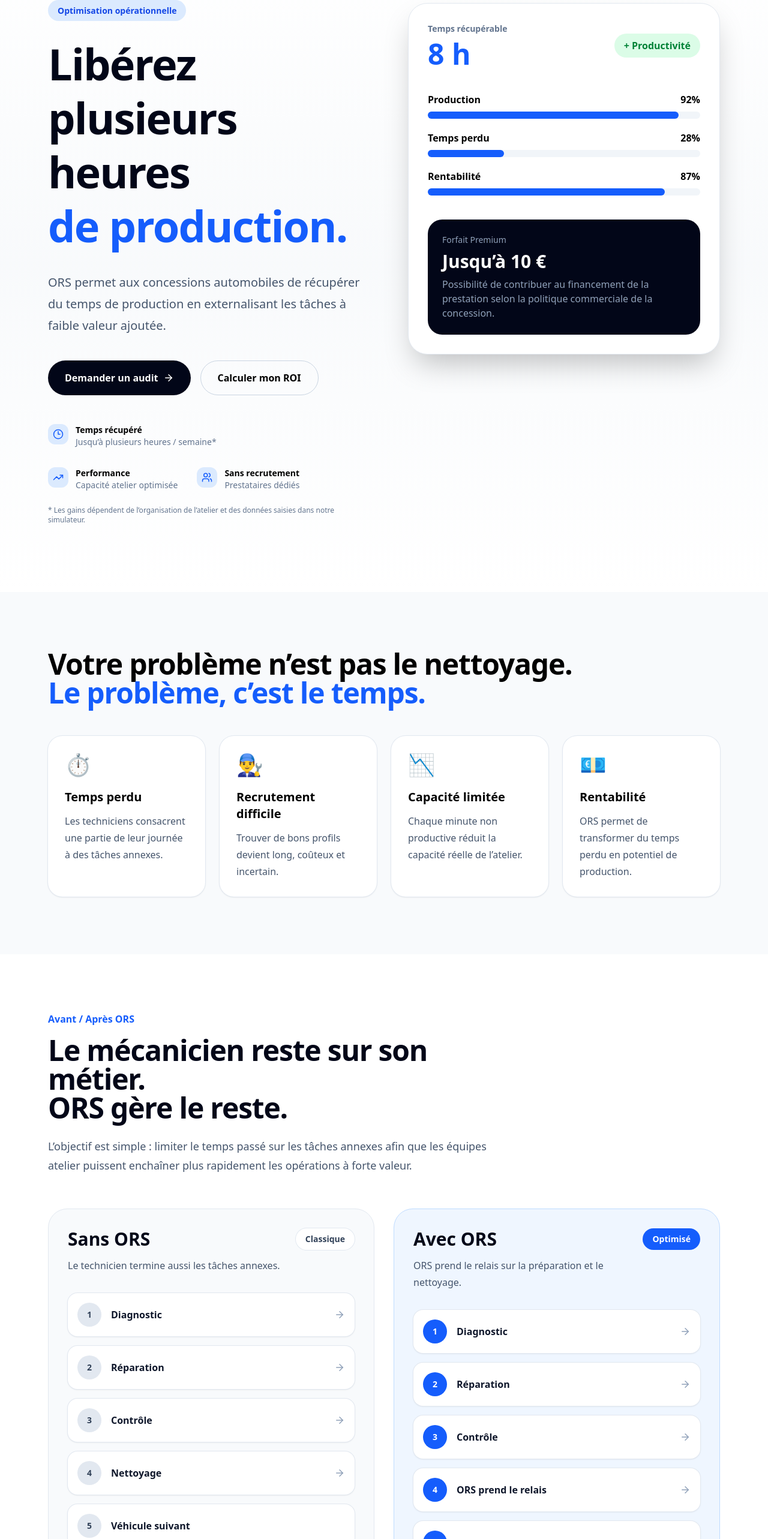
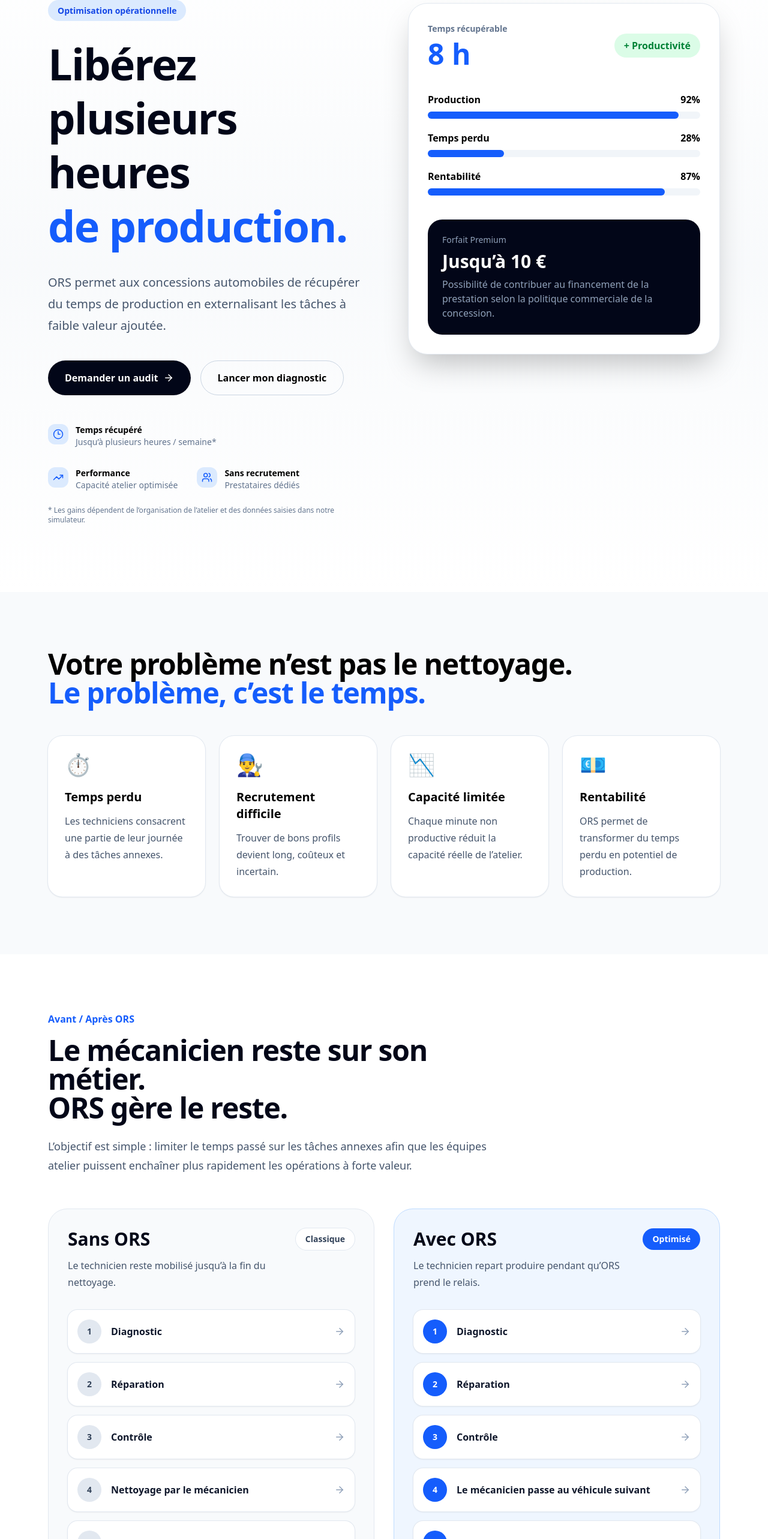
Before and after one commit to vekuAa/ors-solution, a Next.js app: page / in a window 1280 px wide. Shown: the part 184-2750 px from the top of the page at 60% size. Built offline with nearby package versions, Linux system fonts and the light colour scheme.

Commit message:
Initial ORS website

```diff
--- a/components/BeforeAfterSection.tsx
+++ b/components/BeforeAfterSection.tsx
@@ -7,16 +7,16 @@
   "Diagnostic",
   "Réparation",
   "Contrôle",
-  "Nettoyage",
-  "Véhicule suivant",
+  "Nettoyage par le mécanicien",
+  "Véhicule suivant seulement après",
 ];
 
 const afterSteps = [
   "Diagnostic",
   "Réparation",
   "Contrôle",
-  "ORS prend le relais",
-  "Véhicule suivant",
+  "Le mécanicien passe au véhicule suivant",
+  "ORS nettoie en parallèle",
 ];
 
 export default function BeforeAfterSection() {
@@ -42,14 +42,14 @@
         <div className="mt-14 grid gap-8 lg:grid-cols-2">
           <TimelineCard
             title="Sans ORS"
-            subtitle="Le technicien termine aussi les tâches annexes."
+            subtitle="Le technicien reste mobilisé jusqu’à la fin du nettoyage."
             steps={beforeSteps}
             variant="before"
           />
 
           <TimelineCard
             title="Avec ORS"
-            subtitle="ORS prend le relais sur la préparation et le nettoyage."
+            subtitle="Le technicien repart produire pendant qu’ORS prend le relais."
             steps={afterSteps}
             variant="after"
           />
--- a/components/Hero.tsx
+++ b/components/Hero.tsx
@@ -52,10 +52,10 @@
             </a>
 
             <a
-              href="#roi"
+              href="#diagnostic"
               className="rounded-full border border-slate-300 px-7 py-4 font-bold hover:bg-slate-100"
             >
-              Calculer mon ROI
+              Lancer mon diagnostic
             </a>
           </div>
 
--- a/components/Navbar.tsx
+++ b/components/Navbar.tsx
@@ -5,7 +5,7 @@
 import { useState } from "react";
 
 const links = [
-  { label: "ROI", href: "#roi" },
+  { label: "Diagnostic Atelier ORS", href: "#diagnostic" },
   { label: "Premium", href: "#premium" },
   { label: "FAQ", href: "#faq" },
   { label: "Contact", href: "#contact" },
--- a/components/RoiCalculator.tsx
+++ b/components/RoiCalculator.tsx
@@ -18,7 +18,7 @@
   }, [vehicles, minutes, days, hourlyCost]);
 
   return (
-    <section id="roi" className="bg-slate-950 px-6 py-24 text-white lg:px-20">
+   <section id="diagnostic" className="bg-slate-950 px-6 py-24 text-white lg:px-20">
       <div className="mx-auto max-w-7xl">
         <h2 className="max-w-3xl text-4xl font-black tracking-tight md:text-5xl">
           Calculez le temps récupérable dans votre atelier.
```
